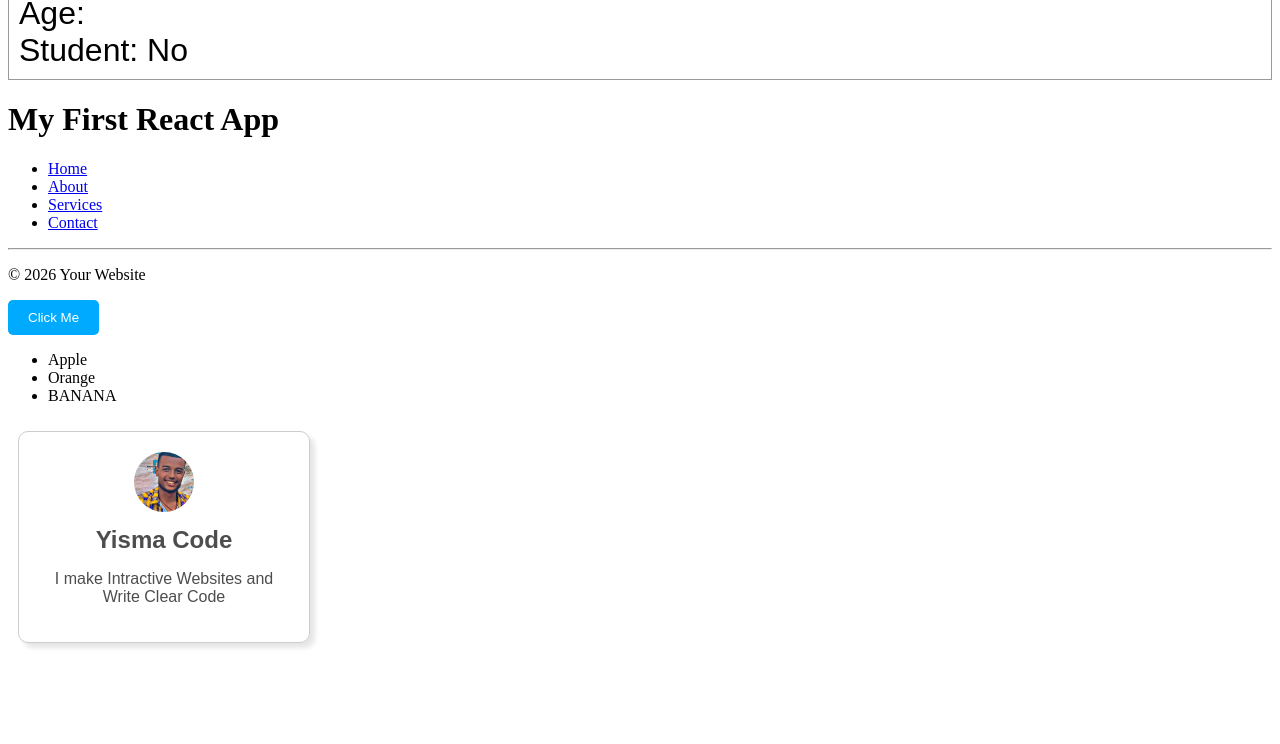
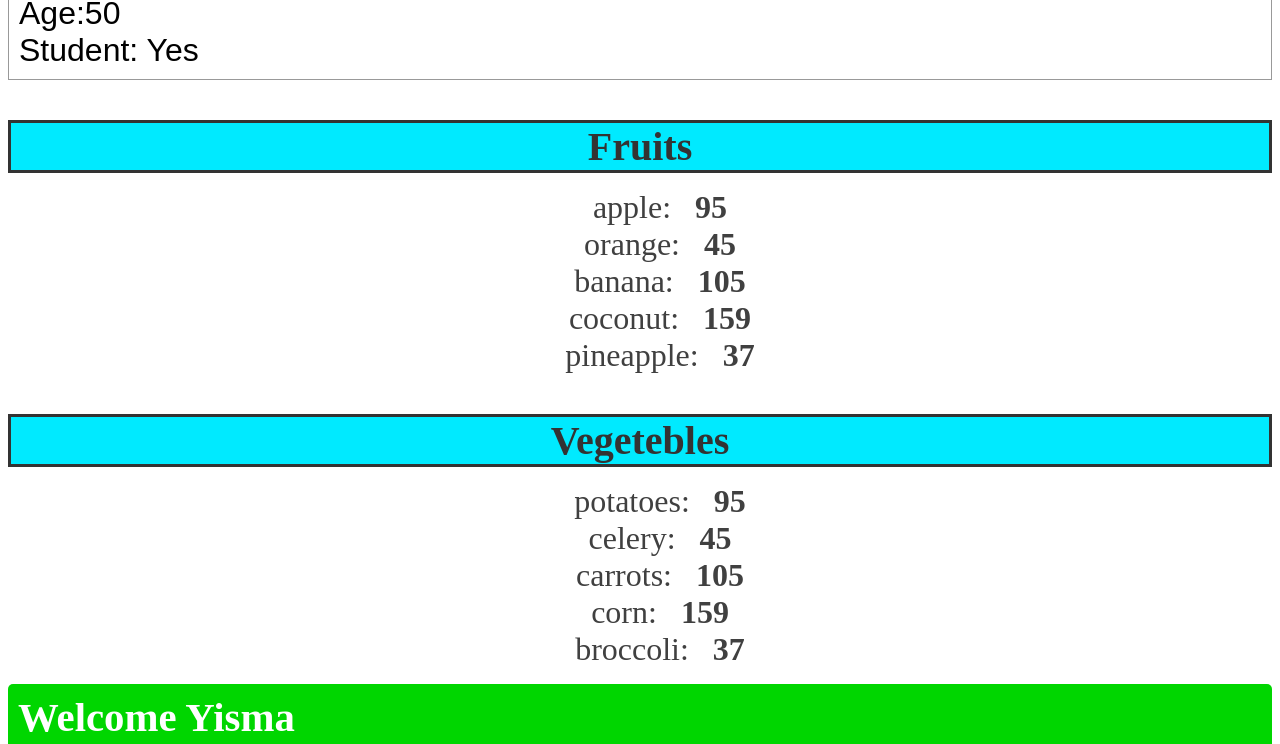
Before and after one commit to YismalemTemesgen/my-react-app, a React (Vite) app: page / in a window 1280 px wide. Shown: the part 460-1204 px from the top of the page. Before the commit the page ends 1121 px from the top, so only its background shows below. Built offline with nearby package versions, Linux system fonts and the light colour scheme.

Commit message:
-Added CSS styling to Card component and learn the conditional rendering

```diff
--- a/src/App.jsx
+++ b/src/App.jsx
@@ -6,19 +6,38 @@
 //2. MODULES
 //3. INLINE
 
+// conditional rendering = allows you to control what gets rendered in your application based on certain conditions(show, hide, or change components)
+//1:29
 import Header from './Header'
 import Footer from './Footer'
 import Food from './Food'
 import Card from './Card.jsx'
 import Button from './Button.jsx'
 import Student from './Student.jsx'
+import List from './List.jsx'
+import UserGreeting from './UserGreeting.jsx'
 function App() {
+  const fruits = [{id: 1, name: "apple", calories: 95},
+                {id: 2, name: "orange", calories: 45},
+                {id: 3, name: "banana", calories: 105},
+                {id: 4, name: "coconut", calories: 159},
+                {id: 5, name: "pineapple", calories: 37}];
+const vegetables = [{id: 6, name: "potatoes", calories: 95},
+                {id: 7, name: "celery", calories: 45},
+                {id: 8, name: "carrots", calories: 105},
+                {id: 9, name: "corn", calories: 159},
+                {id: 10, name: "broccoli", calories: 37}];
+
   return (
     <>
     <Student name='Spongebob' age={30} isStudent={false}/>
     <Student name="Patrick" age={42} isStudent={false}/>
     <Student name="Yismalem" age={24} isStudent={true}/>
-    <Student/>
+    <Student name="Temesgen" age={50} isStudent={true}/>
+    {fruits.length > 0 && <List items={fruits} category="Fruits"/> }
+    {vegetables.length > 0 && <List items={vegetables} category="Vegetebles"/> }
+    <UserGreeting isLoggedIn={true} username="Yisma"/>
+    <Student />
     <Header/>
     <Footer/>
     <Button />
--- /dev/null
+++ b/src/List.jsx
@@ -0,0 +1,47 @@
+import PropTypes from 'prop-types';
+
+function List(props){
+  /*const fruits = ["apple", "orange", "banana", "coconut", "pineapple"];
+    fruits.sort();
+    const listItems = fruits.map(fruit => <li>{fruit}</li>);
+  */
+/*const fruits = [{id: 1, name: "apple", calories: 95},
+                {id: 2, name: "orange", calories: 45},
+                {id: 3, name: "banana", calories: 105},
+                {id: 4, name: "coconut", calories: 159},
+                {id: 5, name: "pineapple", calories: 37}];
+                */
+
+  //fruits.sort((a, b) => a.name.localeCompare(b.name)); ALPHABETICAL
+  //fruits.sort((a, b) => b.name.localeCompare(a.name)); REVERSE ALPHABETICAL
+  //fruits.sort((a, b) => a.calories - b.calories);
+  //fruits.sort((a, b) => b.calories - a.calories);
+
+  /*const lowCalFruits = fruits.filter(fruit => fruit.calories < 100);
+  const listItems = lowCalFruits.map(lowCalFruit => <li key={lowCalFruit.name}>{lowCalFruit.name}: &nbsp; <b>{lowCalFruit.calories}</b></li>);
+  */
+  /*const highCalFruits = fruits.filter(fruit => fruit.calories > 100);
+  const listItems = highCalFruits.map(highCalFruit => <li key={highCalFruit.name}>{highCalFruit.name}: &nbsp; <b>{highCalFruit.calories}</b></li>);
+  return (<ol>{listItems}</ol>);*/
+
+  const category = props.category;
+  const itemList = props.items;
+  const listItems = itemList.map(item => <li key={item.id}>{item.name}: &nbsp; <b>{item.calories}</b></li>);
+  return (
+        <>
+        <h3  className="list-category">{category}</h3>
+        <ol className="list-items">{listItems}</ol>
+        </>
+  );
+}
+List.propTypes = {
+     category: PropTypes.string,
+     items: PropTypes.arrayOf(PropTypes.shape({ id: PropTypes.number , name: PropTypes.string,
+      calories: PropTypes.number
+     })),
+}
+List.defaultProps = {
+      category: "Category",
+      items: [],
+}
+export default List
--- /dev/null
+++ b/src/UserGreeting.jsx
@@ -0,0 +1,25 @@
+import PropTypes from 'prop-types';
+
+function UserGreeting(props){
+  /*  if(props.isLoggedIn){
+        return <h2>Welcome {props.username}</h2>
+    } else {
+      return <h2>Please log in to Continue</h2>
+    }
+  */
+ /*return(props.isLoggedIn ? <h2 className="welcome-message"  >Welcome {props.username}</h2> : <h2 className="login-prompt">Please log in to Continue</h2>);*/
+
+ const welcomeMessage = <h2 className="welcome-message"  >Welcome {props.username}</h2> ;
+ const loginPrompt =  <h2 className="login-prompt">Please log in to Continue</h2>;
+
+ return(props.isLoggedIn ? welcomeMessage : loginPrompt );
+}
+UserGreeting.proptypes = {
+   isLoggedIn: PropTypes.bool,
+   username: PropTypes.string,
+}
+UserGreeting.defaultProps = {
+   isLoggedIn: false,
+   username: "Yismalem",
+}
+export default UserGreeting
--- a/src/index.css
+++ b/src/index.css
@@ -32,3 +32,39 @@ color: hsl(0, 0%, 30%);
 .student p{
   margin: 0;
 }
+.welcome-message{
+  font-size: 2.55em;
+  background-color: hsl(120, 100%, 42%);
+  color: white;
+  padding: 10px;
+  border-radius: 5px;
+  margin: 0;
+}
+.login-prompt{
+  font-size: 2.55em;
+  background-color: hsl(0, 100%, 42%);
+  color: white;
+  padding: 10px;
+  border-radius: 5px;
+  margin: 0;
+}
+.list-category{
+  font-size: 2.5em;
+  font-weight: bold;
+  color: hsl(0, 0%, 20%);
+  text-align: center;
+  margin-bottom: 10px;
+  border: 3px solid;
+  background-color:hsl(185, 100%, 50%);
+}
+.list-items li{
+  font-size: 2em;
+  list-style: none;
+  color: hsl(0, 0%, 25%);
+  text-align: center;
+  margin: 0;
+}
+.list-items li:hover{
+  color: hsl(0, 0%, 45%);
+  cursor: pointer;
+}
```
